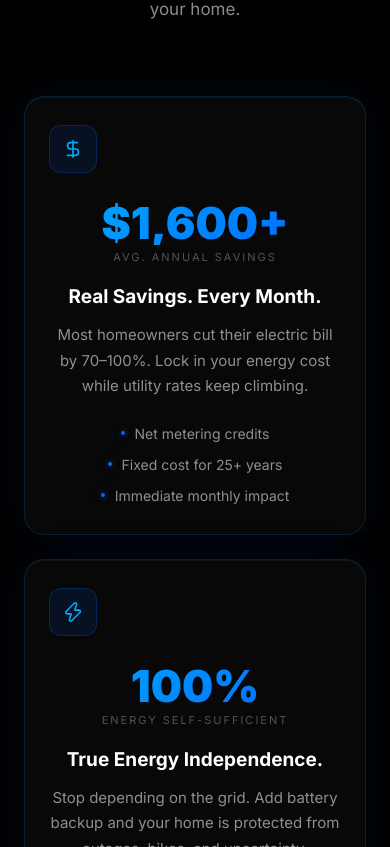
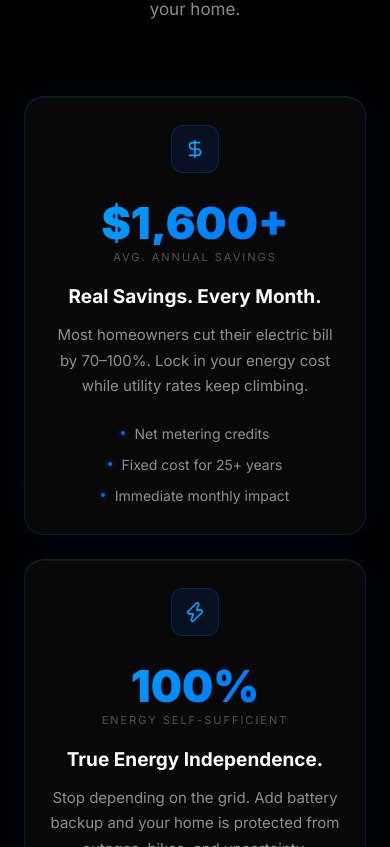
Before and after one commit to MusetKad000/sunlink-solution, a Next.js app: page / in a window 390 px wide. Shown: the part 2017-2864 px from the top of the page. Built offline with nearby package versions, Linux system fonts and the light colour scheme.

Commit message:
Center icons in WhySolar cards on mobile
Co-Authored-By: Claude Sonnet 4.6 <noreply@anthropic.com>

```diff
--- a/src/components/WhySolar.tsx
+++ b/src/components/WhySolar.tsx
@@ -120,7 +120,7 @@ export default function WhySolar() {
               style={{ padding: 40, cursor: "default" }}
             >
               {/* Lucide icon — no emojis */}
-              <div style={{
+              <div className="why-icon" style={{
                 width: 48,
                 height: 48,
                 borderRadius: 12,
@@ -177,6 +177,7 @@ export default function WhySolar() {
           .why-card{padding:28px 24px!important; text-align:center!important;}
           .why-card ul{align-items:center!important;}
           .why-card li{justify-content:center!important;}
+          .why-icon{margin-left:auto!important; margin-right:auto!important;}
         }
       `}</style>
     </section>
```
